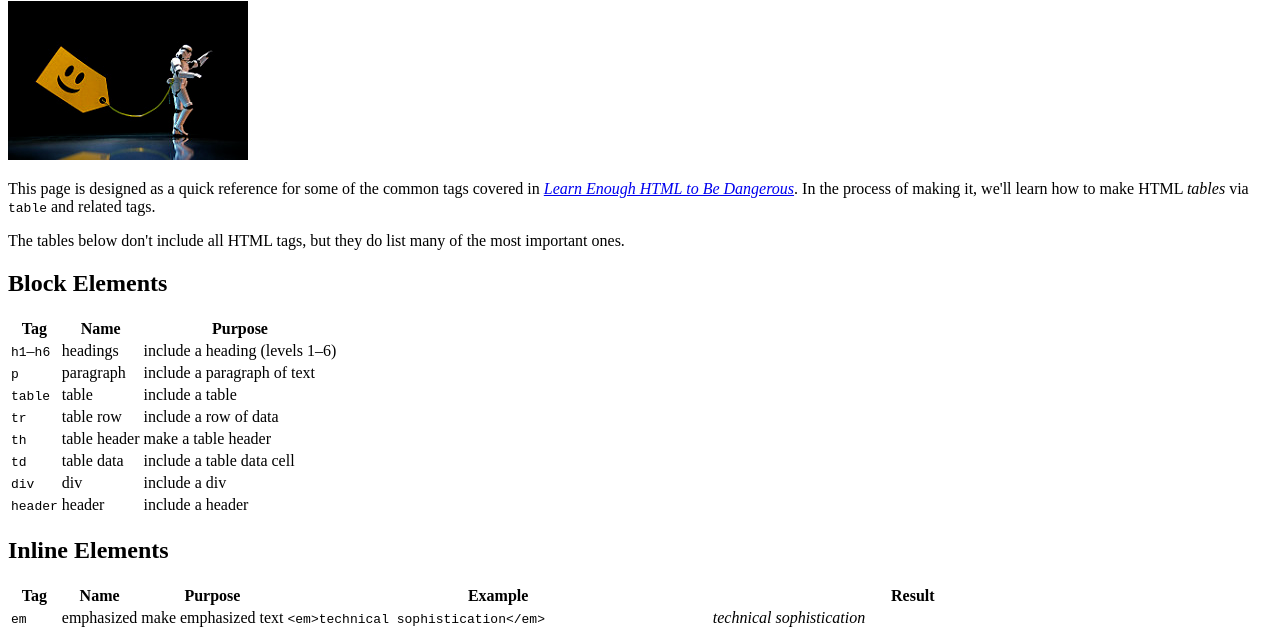
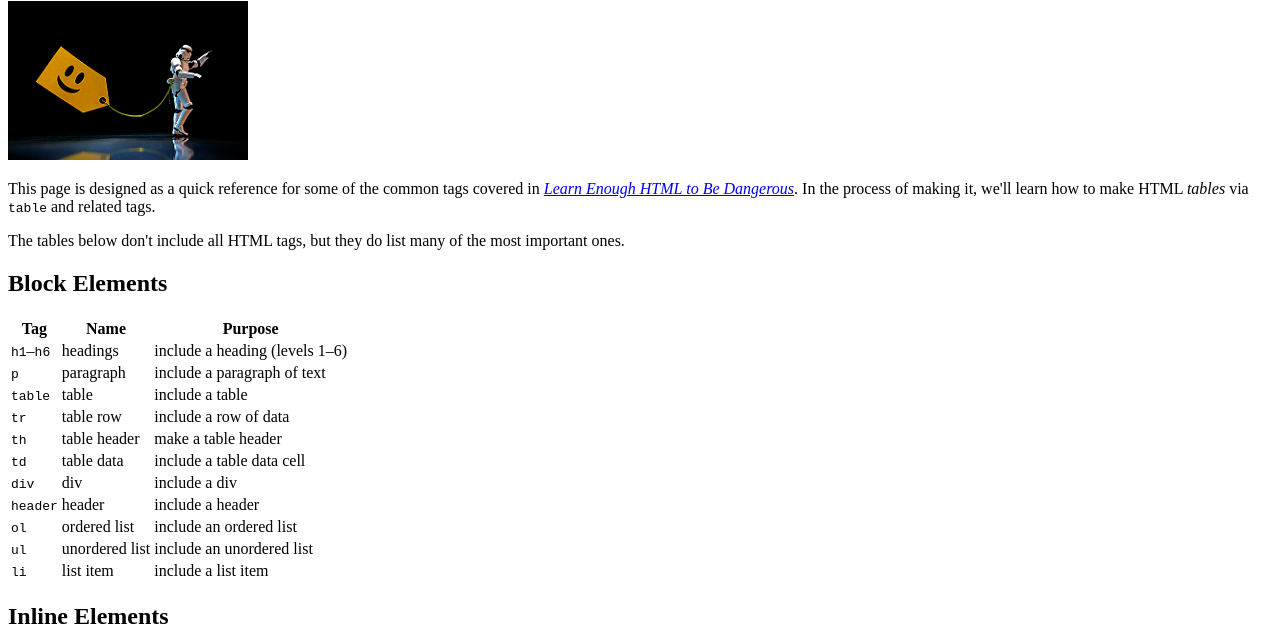
Before and after one commit to airik55082/sample_website, a plain HTML site: page tags.html in a window 1280 px wide. Shown: the part 79-710 px from the top of the page. Drawn offline with Linux system fonts and the light colour scheme.

Commit message:
Completed section 3.4

```diff
--- a/tags.html
+++ b/tags.html
@@ -71,6 +71,21 @@
                 <td>header</td>
                 <td>include a header</td>
             </tr>
+            <tr>
+                <td><code>ol</code></td>
+                <td>ordered list</td>
+                <td>include an ordered list</td>
+            </tr>
+            <tr>
+                <td><code>ul</code></td>
+                <td>unordered list</td>
+                <td>include an unordered list</td>
+            </tr>
+            <tr>
+                <td><code>li</code></td>
+                <td>list item</td>
+                <td>include a list item</td>
+            </tr>
         </table>
 
         <h2>Inline Elements</h2>
```
Also changed, not shown: moby_dick.html (+22 -1 lines).
